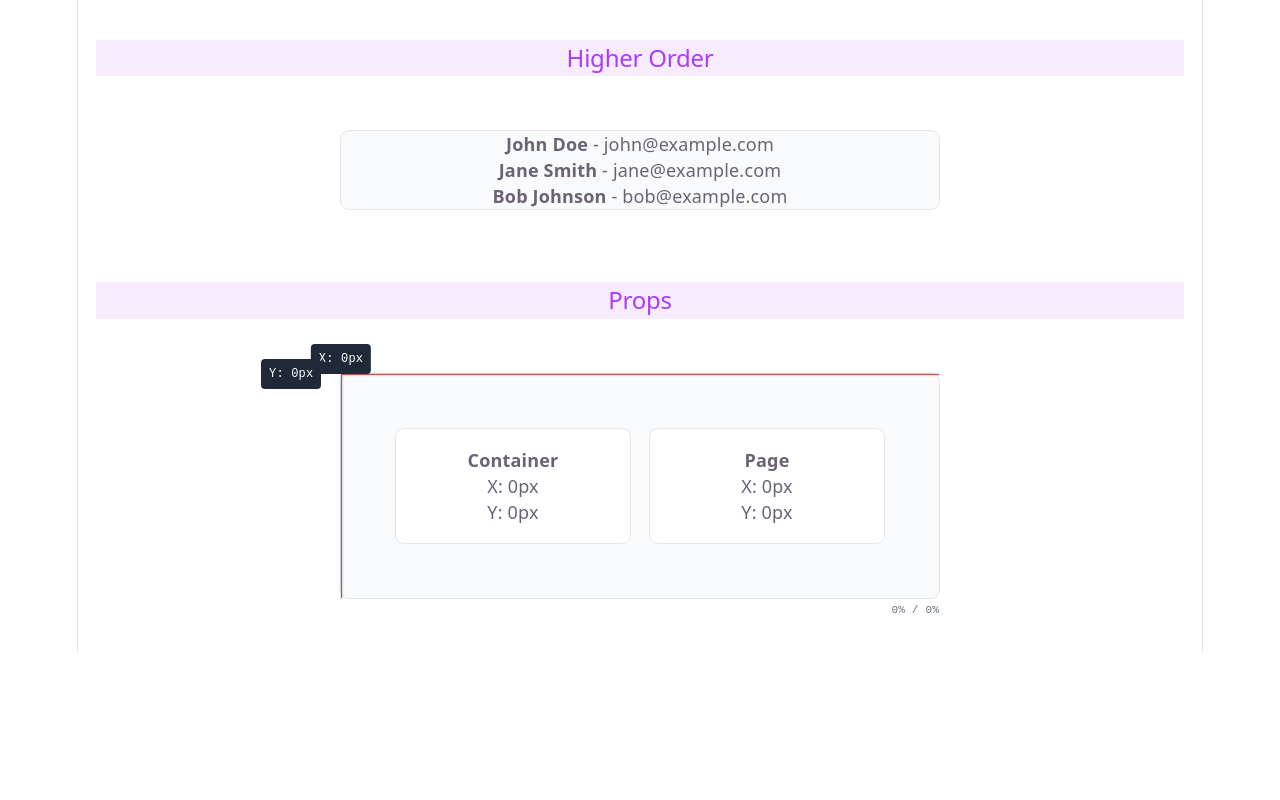
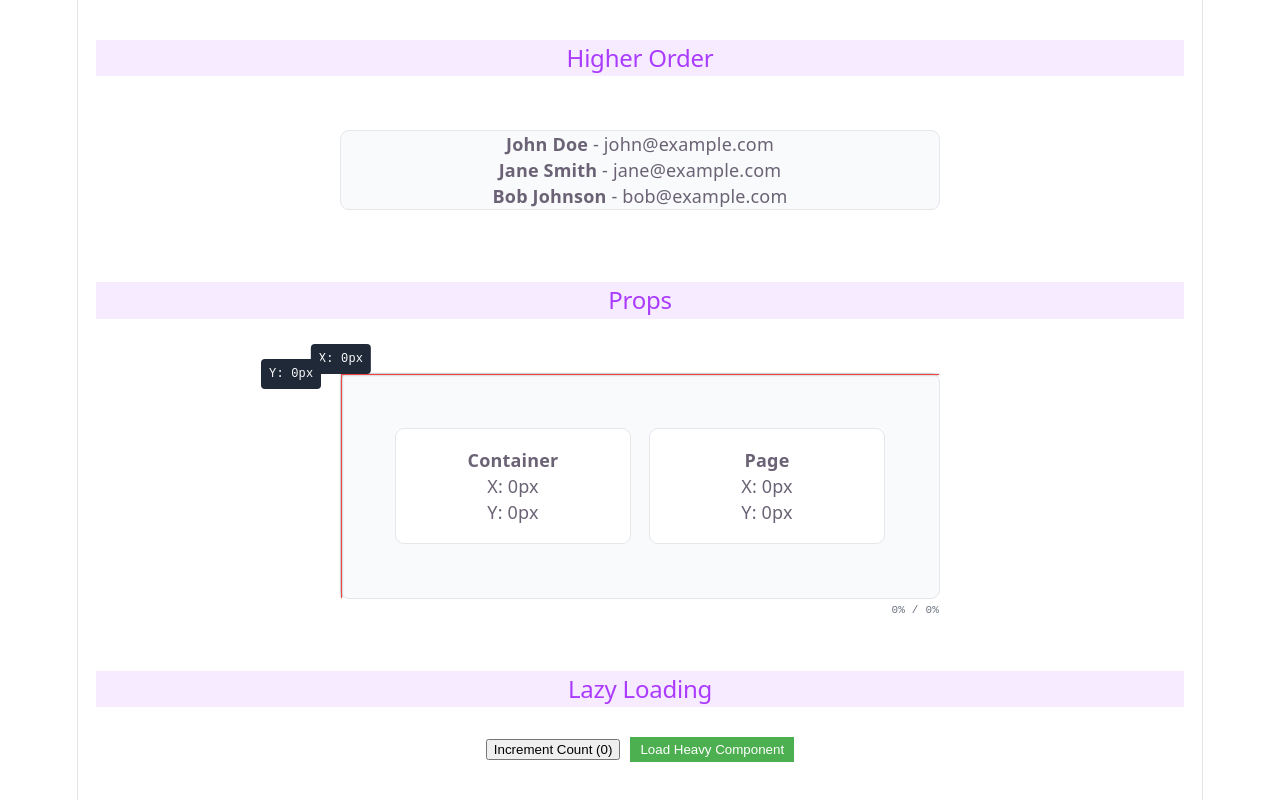
Before and after one commit to Merzaad/learning_react_component_patterns, a React (Vite) app: page / in a window 1280 px wide. Shown: the part 682-1482 px from the top of the page. Before the commit the page ends 1335 px from the top, so only its background shows below. Built offline with nearby package versions, Linux system fonts and the light colour scheme.

Commit message:
lazy loading

```diff
--- a/src/App.jsx
+++ b/src/App.jsx
@@ -1,5 +1,6 @@
 import Compound from "./components/compound"
 import HigherOrder from "./components/higher-order"
+import LazyLoading from "./components/lazy-loading"
 import PresentationalAndContainer from "./components/presentational-and-container"
 import RenderProps from "./components/render-props"
 
@@ -27,6 +28,11 @@ function App() {
         <RenderProps />
       </section>
       <section id="spacer"></section>
+      <section>
+        <h2>Lazy Loading</h2>
+        <LazyLoading />
+      </section>
+      <section id="spacer"></section>
     </>
   )
 }
--- /dev/null
+++ b/src/components/lazy-loading.tsx
@@ -0,0 +1,84 @@
+import React, { lazy, Suspense, useState } from "react"
+
+interface HeavyComponentProps {
+  count: number
+}
+
+const HeavyComponent = lazy<React.ComponentType<HeavyComponentProps>>(() => {
+  return new Promise((resolve) => {
+    setTimeout(() => {
+      resolve({
+        default: ({ count }: HeavyComponentProps) => (
+          <div
+            style={{
+              padding: "20px",
+              background: "#f0f0f0",
+              marginTop: "20px",
+              borderRadius: " 8px",
+              maxWidth: "600px",
+              margin: "auto",
+            }}
+          >
+            <h3>Heavy Component Loaded!</h3>
+            <p>This component was lazy loaded. Count from parent: {count}</p>
+          </div>
+        ),
+      })
+    }, 1500)
+  })
+})
+
+const LazyLoading: React.FC = () => {
+  const [showHeavy, setShowHeavy] = useState<boolean>(false)
+  const [count, setCount] = useState<number>(0)
+
+  return (
+    <div style={{ padding: "20px", fontFamily: "Arial" }}>
+      <div style={{ marginBottom: "20px" }}>
+        <button
+          onClick={() => setCount((c) => c + 1)}
+          style={{ marginRight: "10px" }}
+        >
+          Increment Count ({count})
+        </button>
+
+        <button
+          onClick={() => setShowHeavy(!showHeavy)}
+          style={{
+            background: showHeavy ? "#ff4444" : "#4CAF50",
+            color: "white",
+            border: "none",
+            padding: "5px 10px",
+            cursor: "pointer",
+          }}
+        >
+          {showHeavy ? "Hide" : "Load"} Heavy Component
+        </button>
+      </div>
+
+      {showHeavy && (
+        <Suspense
+          fallback={
+            <div
+              style={{
+                padding: "20px",
+                background: "#ffffcc",
+                marginTop: "20px",
+                textAlign: "center",
+                borderRadius: " 8px",
+                maxWidth: "600px",
+                margin: "auto",
+              }}
+            >
+              Loading heavy component...
+            </div>
+          }
+        >
+          <HeavyComponent count={count} />
+        </Suspense>
+      )}
+    </div>
+  )
+}
+
+export default LazyLoading
```
